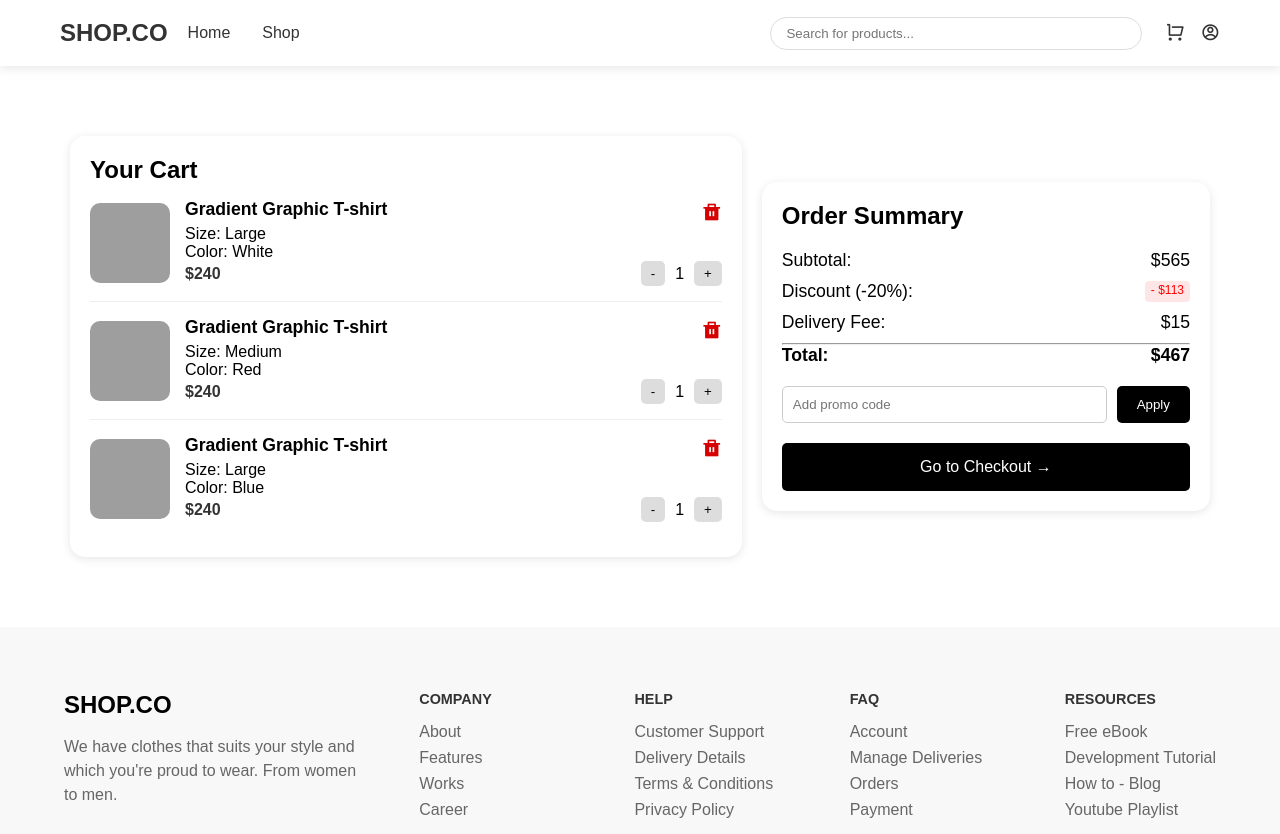
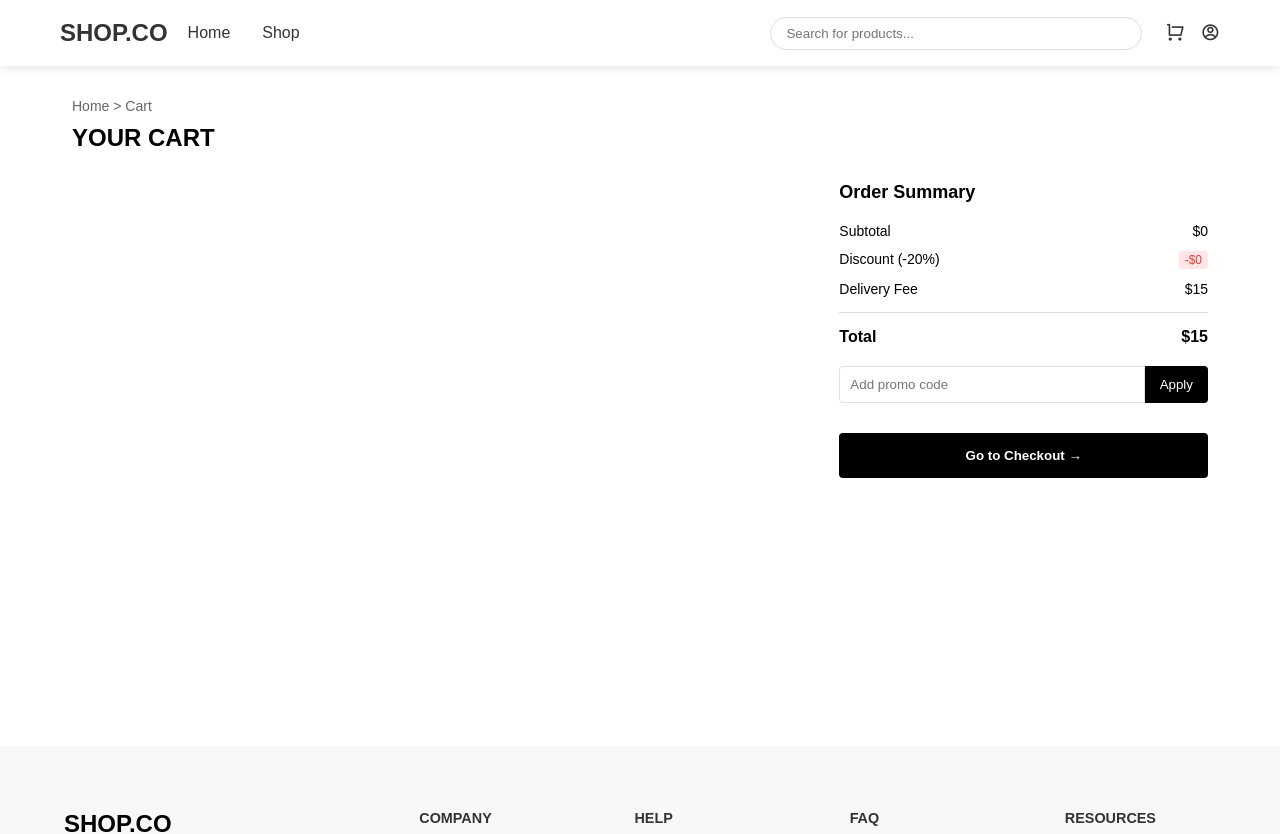
Before and after one commit to webbyahtisham/Ecommerce-website, a React (Vite) app: page /cart in a window 1280 px wide. Shown: the top 834 px of the page. Built offline with nearby package versions, Linux system fonts and the light colour scheme; grey boxes are pictures that could not be loaded.

Commit message:
I build add to cart functionality

```diff
--- a/src/App.css
+++ b/src/App.css
@@ -1237,11 +1237,6 @@ textarea {
     color: black;
   }
 
-  .product-title {
-    font-size: 16px;
-    margin: 12px 0 4px;
-    font-weight: 600;
-  }
 
   .product-rating {
     font-size: 14px;
@@ -1427,83 +1422,106 @@ textarea {
 
 /* Cart page start */
 .cart-container {
-    display: flex;
-    align-items: center;
-    justify-content: center;
+  max-width: 1200px;
+  margin: 0 auto;
+  padding: 2rem;
+  min-height: calc(100vh - 120px);
+}
+
+.breadcrumb {
+  font-size: 14px;
+  color: #666;
+  margin-bottom: 10px;
+}
+
+.cart-title {
+  font-size: 24px;
+  font-weight: bold;
+  margin-bottom: 30px;
+  text-transform: uppercase;
+}
+
+.cart-content {
+  display: flex;
+  gap: 30px;
+}
+
+.cart-items {
+  flex: 2;
+  display: flex;
+  flex-direction: column;
   gap: 20px;
-    width: 100%;
-    height: 100%;
-    padding: 70px;
-}
-
-.cart-items {
-    background: #fff;
+}
+
+.order-summary {
+  flex: 1;
+  position: sticky;
+  top: 20px;
+  height: fit-content;
+}
+
+.cart-item {
+  display: flex;
+  gap: 20px;
   padding: 20px;
-    border-radius: 15px;
-    box-shadow: 0 2px 10px rgba(0, 0, 0, 0.1);
-    width: 60%;
-}
-
-.order-summary {
-    background: #fff;
-    padding: 20px;
-    border-radius: 15px;
-    box-shadow: 0 2px 10px rgba(0, 0, 0, 0.1);
-    width: 40%;
-
-}
-
-.cart-product-header {
-    display: flex;
-    align-items: center;
-    justify-content: space-between;
-}
-.cart-product-header i{
-    font-size: 20px;
-    color: rgb(214, 0, 0);
-}
-.cart-product-bottom {
-    display: flex;
-    align-items: center;
-    justify-content: space-between;
-}
-
-.order-summary h2 {
-    font-size: 1.5em;
-    margin-bottom: 20px;
-}
-
-.cart-item {
-    display: flex;
-    align-items: center;
-    gap: 15px;
-    padding: 15px 0;
-    border-bottom: 1px solid #eee;
-}
-
-.cart-item:last-child {
-    border-bottom: none;
+  background: white;
+  border-radius: 8px;
+  border: 1px solid #e0e0e0;
 }
 
 .cart-item img {
   width: 80px;
   height: 80px;
   object-fit: cover;
-    border-radius: 10px;
+  border-radius: 8px;
 }
 
 .item-details {
-    flex-grow: 1;
-}
-
-.item-details h3 {
-    margin-bottom: 5px;
-    font-size: 1.1em;
+  flex: 1;
+}
+
+.cart-product-header {
+  display: flex;
+  justify-content: space-between;
+  align-items: center;
+}
+
+.cart-product-title {
+  font-size: clamp(14px, 1.2vw, 18px);
+  font-weight: 600;
+  color: #1a1a1a;
+  margin: 0;
+}
+
+.cart-product-header i {
+  font-size: 20px;
+  color: #e53e3e;
+  cursor: pointer;
+}
+
+.cart-product-info {
+  display: flex;
+  gap: 20px;
+  margin: 8px 0;
+  flex-wrap: wrap;
+}
+
+.cart-product-info p {
+  font-size: 14px;
+  color: #666;
+  margin: 0;
+}
+
+.cart-product-bottom {
+  display: flex;
+  justify-content: space-between;
+  align-items: center;
+  margin-top: 10px;
 }
 
 .item-price {
   font-weight: bold;
-    color: #333;
+  font-size: 16px;
 }
 
 .item-quantity {
@@ -1513,102 +1531,109 @@ textarea {
 }
 
 .item-quantity button {
-    padding: 5px 10px;
-    border: none;
-    background: #ddd;
-    cursor: pointer;
-    border-radius: 5px;
-}
-
-
+  width: 30px;
+  height: 30px;
+  border: 1px solid #e0e0e0;
+  background: white;
+  border-radius: 4px;
+  cursor: pointer;
+  font-weight: bold;
+}
 
 .order-summary h2 {
-    font-size: 1.5em;
+  font-size: 18px;
+  font-weight: bold;
   margin-bottom: 20px;
 }
 
-.summary-details p {
+.summary-details {
+  margin-bottom: 20px;
+}
+
+.summary-row {
   display: flex;
   justify-content: space-between;
-    margin-bottom: 10px;
-    font-size: 1.1em;
-}
-
-
+  margin-bottom: 12px;
+  font-size: 14px;
+}
 
 .discount {
-    color: red;
-}
-
-.total {
+  color: #e53e3e;
+}
+
+.summary-divider {
+  height: 1px;
+  background: #e0e0e0;
+  margin: 15px 0;
+}
+
+.total-row {
   font-weight: bold;
-    font-size: 1.3em;
+  font-size: 16px;
 }
 
 .promo-code {
   display: flex;
-    gap: 10px;
   margin: 20px 0;
 }
 
 .promo-code input {
   flex: 1;
   padding: 10px;
-    border: 1px solid #ccc;
-    border-radius: 5px;
+  border: 1px solid #e0e0e0;
+  border-radius: 4px 0 0 4px;
 }
 
 .promo-code button {
-    padding: 10px 20px;
+  padding: 0 15px;
+  background: black;
+  color: white;
   border: none;
-    background: #000;
-    color: #fff;
-    border-radius: 5px;
+  border-radius: 0 4px 4px 0;
   cursor: pointer;
 }
 
 .checkout-btn {
   width: 100%;
   padding: 15px;
+  background: black;
+  color: white;
   border: none;
-    background: #000;
-    color: #fff;
-    border-radius: 5px;
-    font-size: 1em;
-    cursor: pointer;
-}
-
-.checkout-btn:hover {
-    background: #333;
-}
-
-
-/* Responsive Styling */
-@media (max-width: 1001px) {
+  border-radius: 4px;
+  font-weight: bold;
+  cursor: pointer;
+  margin-top: 10px;
+}
+
+/* Responsive Design */
+@media (max-width: 768px) {
+  .cart-content {
+    flex-direction: column;
+  }
+
+  .order-summary {
+    position: static;
+  }
+}
+
+@media (max-width: 480px) {
   .cart-container {
+    padding: 15px;
+  }
+
+  .cart-item {
     flex-direction: column;
   }
 
-    .cart-items {
-
-        width: 100%;
-    }
-
-    .order-summary {
-
-        width: 100%;
-
-    }
-}
-
-@media (max-width: 580px) {
-    .cart-container {
-        padding: 10px;
-    }
-}
-@media (max-width: 450px) {
-    .item-details h3 {
-        font-size: 4vw;
+  .cart-item img {
+    width: 100%;
+    height: auto;
+    aspect-ratio: 1/1;
+  }
+
+  .cart-product-info {
+    flex-direction: column;
+    gap: 5px;
   }
 }
 
--- a/src/assets/Components/Navbar.jsx
+++ b/src/assets/Components/Navbar.jsx
@@ -1,4 +1,4 @@
-import React, { useState } from 'react';
+import  { useState } from 'react';
 import { NavLink } from 'react-router-dom';
 import 'remixicon/fonts/remixicon.css';
 
--- a/src/assets/Pages/Cart.jsx
+++ b/src/assets/Pages/Cart.jsx
@@ -1,91 +1,74 @@
-import React from 'react'
-import 'remixicon/fonts/remixicon.css'
+import { useDispatch, useSelector } from 'react-redux';
+import { incrementQuantity, decrementQuantity, removeFromCart } from '../redux/cartSlice';
+import 'remixicon/fonts/remixicon.css';
+
 const Cart = () => {
+  const { cartItems, deliveryFee, discount } = useSelector(state => state.cart);
+  const dispatch = useDispatch();
+
+  const subtotal = cartItems.reduce((acc, item) => acc + item.price * item.quantity, 0);
+  const total = subtotal - discount + deliveryFee;
+
   return (
-    <>
-      <div className="cart-container">
+    <div className="cart-container">
+      <div className="breadcrumb">
+        <span>Home</span> &gt; <span>Cart</span>
+      </div>
+
+      <h1 className="cart-title">YOUR CART</h1>
+
+      <div className="cart-content">
         <div className="cart-items">
-          <h2>Your Cart</h2>
+          {cartItems.map(item => (
+            <div className="cart-item" key={item.id}>
+              <img src={item.img} alt={item.name} />
+              <div className="item-details">
+                <div className="cart-product-header">
+                  <h3 className="cart-product-title">{item.title}</h3>
+                  <i
+                    className="ri-delete-bin-fill"
+                    onClick={() => dispatch(removeFromCart(item.id))}
+                  ></i>
+                </div>
 
-          <div className="cart-item">
-            <img src="/path-to-image/tshirt.jpg" alt="Gradient Graphic T-shirt" />
-            <div className="item-details">
-              <div className='cart-product-header'>
-                <h3>Gradient Graphic T-shirt</h3>
-                <i class="ri-delete-bin-fill"></i>
-              </div>
-              <p>Size: Large</p>
-              <p>Color: White</p>
-              <div className="cart-product-bottom">
-                <p className="item-price">$240</p>
-                <div className="item-quantity">
-                  <button>-</button>
-                  <span>1</span>
-                  <button>+</button>
+                <div className="cart-product-info">
+                  <p>Size: {item.size}</p>
+                  <p>Color: {item.color}</p>
+                </div>
+
+                <div className="cart-product-bottom">
+                  <p className="item-price">${item.price}</p>
+                  <div className="item-quantity">
+                    <button onClick={() => dispatch(decrementQuantity(item.id))}>-</button>
+                    <span>{item.quantity}</span>
+                    <button onClick={() => dispatch(incrementQuantity(item.id))}>+</button>
+                  </div>
                 </div>
               </div>
             </div>
-          </div>
-
-          <div className="cart-item">
-            <img src="/path-to-image/shirt.jpg" alt="Checkered Shirt" />
-            <div className="item-details">
-              <div className='cart-product-header'>
-                <h3>Gradient Graphic T-shirt</h3>
-                <i class="ri-delete-bin-fill"></i>
-              </div>
-              <p>Size: Medium</p>
-              <p>Color: Red</p>
-              <div className="cart-product-bottom">
-                <p className="item-price">$240</p>
-                <div className="item-quantity">
-                  <button>-</button>
-                  <span>1</span>
-                  <button>+</button>
-                </div>
-              </div>
-            </div>
-
-          </div>
-
-          <div className="cart-item">
-            <img src="/path-to-image/jeans.jpg" alt="Skinny Fit Jeans" />
-            <div className="item-details">
-              <div className='cart-product-header'>
-                <h3>Gradient Graphic T-shirt</h3>
-                <i class="ri-delete-bin-fill"></i>
-              </div>
-              <p>Size: Large</p>
-              <p>Color: Blue</p>
-              <div className="cart-product-bottom">
-                <p className="item-price">$240</p>
-                <div className="item-quantity">
-                  <button>-</button>
-                  <span>1</span>
-                  <button>+</button>
-                </div>
-              </div>
-            </div>
-
-          </div>
+          ))}
         </div>
 
         <div className="order-summary">
           <h2>Order Summary</h2>
           <div className="summary-details">
-            <p>
-              Subtotal: <span>$565</span>
-            </p>
-            <p>
-              Discount (-20%): <span className="discount">- $113</span>
-            </p>
-            <p>
-              Delivery Fee: <span>$15</span>
-            </p>
-            <hr />
-            <p className="total">
-              Total: <span>$467</span>
-            </p>
+            <div className="summary-row">
+              <span>Subtotal</span>
+              <span>${subtotal}</span>
+            </div>
+            <div className="summary-row">
+              <span>Discount (-20%)</span>
+              <span className="discount">-${discount}</span>
+            </div>
+            <div className="summary-row">
+              <span>Delivery Fee</span>
+              <span>${deliveryFee}</span>
+            </div>
+            <div className="summary-divider"></div>
+            <div className="summary-row total-row">
+              <span>Total</span>
+              <span>${total}</span>
+            </div>
           </div>
           <div className="promo-code">
             <input type="text" placeholder="Add promo code" />
@@ -94,9 +77,8 @@ const Cart = () => {
           <button className="checkout-btn">Go to Checkout →</button>
         </div>
       </div>
+    </div>
+  );
+};
 
-    </>
-  )
-}
-
-export default Cart
+export default Cart;
--- a/src/assets/Pages/ProductDetail.jsx
+++ b/src/assets/Pages/ProductDetail.jsx
@@ -4,6 +4,8 @@ import products from './Product';
 import Button from '../Components/Button';
 import Subscribe from '../Components/Subscribe';
 import TopSelling from '../Components/TopSelling';
+import { useDispatch } from 'react-redux';
+import { addToCart } from '../Redux/cartSlice';
 
 const ProductDetail = () => {
     const { id } = useParams();
@@ -42,7 +44,7 @@ const ProductDetail = () => {
     };
 
     document.title = `${product.title} - Product Details`;
-
+ const dispatch = useDispatch();
     return (
         <section className="product">
             <div className="product-detail-container">
@@ -86,7 +88,7 @@ const ProductDetail = () => {
                         <span>{quantity}</span>
                         <button onClick={handleIncrease}>+</button>
                     </div>
-                    <button className="product-add-to-cart">Add to Cart</button>
+                    <button onClick={() => dispatch(addToCart(product))} className="product-add-to-cart">Add to Cart</button>
                 </div>
             </div>
 
--- a/src/assets/Pages/Shop.jsx
+++ b/src/assets/Pages/Shop.jsx
@@ -1,4 +1,4 @@
-import React, { useState, useEffect, useRef } from 'react';
+ import React, { useState, useEffect, useRef } from 'react';
 import { useNavigate } from 'react-router-dom';
 import products from './Product';
 import 'remixicon/fonts/remixicon.css';
--- /dev/null
+++ b/src/assets/Redux/Store.js
@@ -0,0 +1,10 @@
+import { configureStore } from '@reduxjs/toolkit';
+import cartReducer from './cartSlice';
+
+const store = configureStore({
+  reducer: {
+    cart: cartReducer,
+  },
+});
+
+export default store;
--- /dev/null
+++ b/src/assets/Redux/cartSlice.js
@@ -0,0 +1,37 @@
+import { createSlice } from '@reduxjs/toolkit';
+
+const initialState = {
+  cartItems: [],
+  deliveryFee: 15,
+  discount: 0,
+};
+
+const cartSlice = createSlice({
+  name: 'cart',
+  initialState,
+  reducers: {
+    addToCart: (state, action) => {
+      const item = action.payload;
+      const existing = state.cartItems.find(i => i.id === item.id);
+      if (existing) {
+        existing.quantity += 1;
+      } else {
+        state.cartItems.push({ ...item, quantity: 1 });
+      }
+    },
+    removeFromCart: (state, action) => {
+      state.cartItems = state.cartItems.filter(item => item.id !== action.payload);
+    },
+    incrementQuantity: (state, action) => {
+      const item = state.cartItems.find(item => item.id === action.payload);
+      if (item) item.quantity += 1;
+    },
+    decrementQuantity: (state, action) => {
+      const item = state.cartItems.find(item => item.id === action.payload);
+      if (item && item.quantity > 1) item.quantity -= 1;
+    }
+  }
+});
+
+export const { addToCart, removeFromCart, incrementQuantity, decrementQuantity } = cartSlice.actions;
+export default cartSlice.reducer;
--- a/src/main.jsx
+++ b/src/main.jsx
@@ -1,11 +1,15 @@
 import React from 'react';
 import ReactDOM from 'react-dom/client';
 import { BrowserRouter } from 'react-router-dom';
+import { Provider } from 'react-redux';
 import App from './App';
+import store from './assets/Redux/Store';
 
 const root = ReactDOM.createRoot(document.getElementById('root'));
 root.render(
-  <BrowserRouter>
-    <App />
-  </BrowserRouter>
+  <Provider store={store}>
+    <BrowserRouter>
+      <App />
+    </BrowserRouter>
+  </Provider>
 );
```
Also changed, not shown: src/assets/Pages/HomePage.jsx (+12 -22 lines), src/assets/Pages/Product.jsx (+7 -9 lines). Lines whose indentation alone changed are shown as unchanged.
